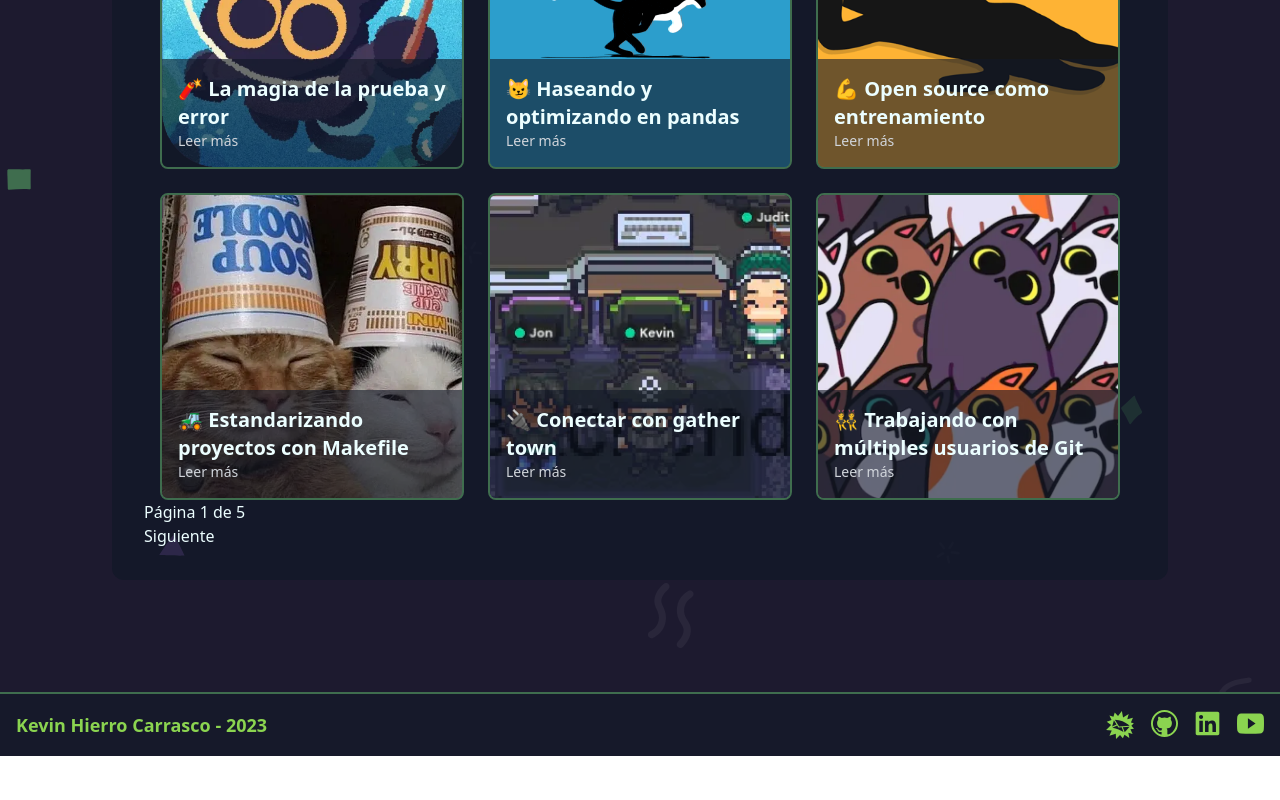
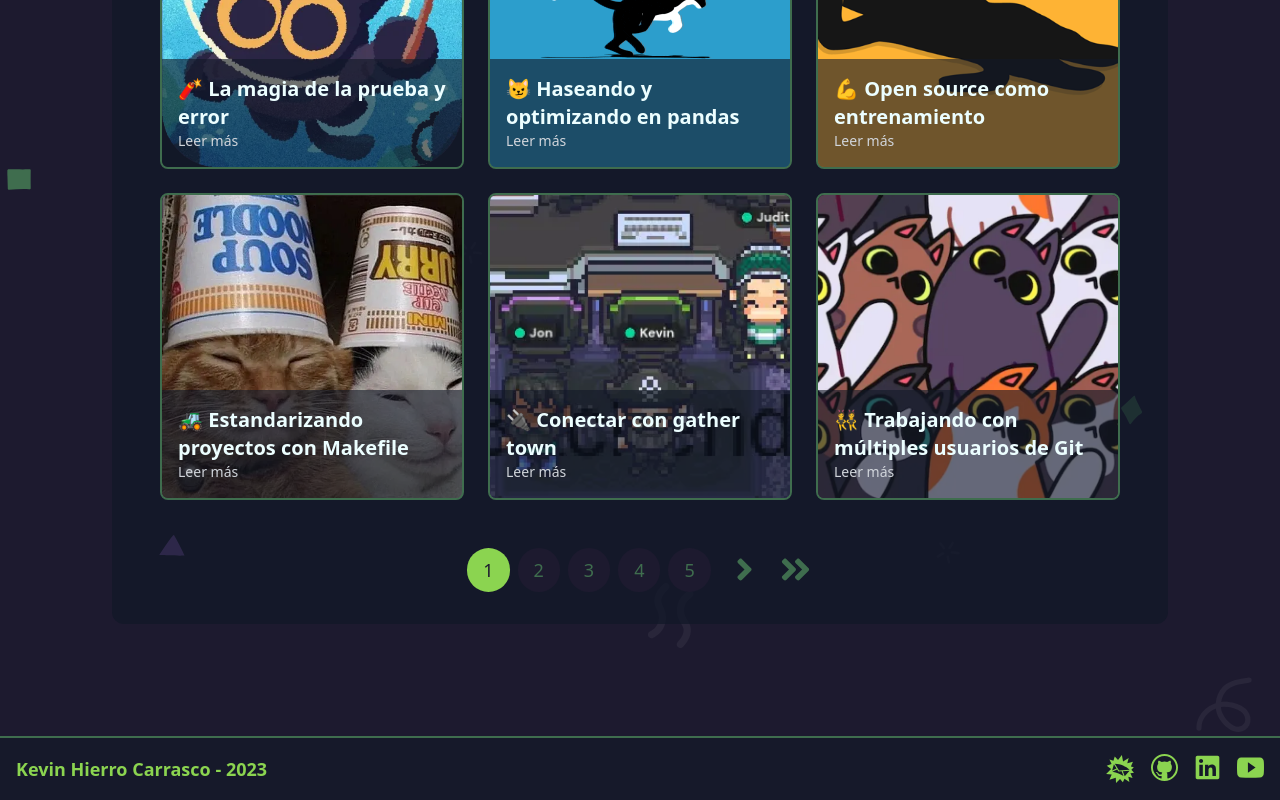
Before and after one commit to Wolfremium13/www.wolfremium.dev, a Next.js app: page /blog/page/1 in a window 1280 px wide. Shown: the part 547-1347 px from the top of the page. Before the commit the page ends 1303 px from the top, so only its background shows below. Built offline with nearby package versions, Linux system fonts and the light colour scheme.

Commit message:
✨ added pagination buttons with styles

```diff
--- /dev/null
+++ b/components/navigation/PaginationNav.tsx
@@ -0,0 +1,71 @@
+import Link from "next/link";
+import {
+  FaAngleDoubleLeft,
+  FaAngleDoubleRight,
+  FaAngleLeft,
+  FaAngleRight,
+} from "react-icons/fa";
+
+type PaginationNavProps = {
+  page: number;
+  totalPages: number;
+};
+
+const PaginationNav: React.FC<PaginationNavProps> = ({ page, totalPages }) => {
+  return (
+    <div className="flex justify-center items-center space-x-4 mt-12">
+      {/* Ir a la primera página */}
+      {page > 1 && (
+        <Link href={`/blog/page/1`}>
+          <p className="text-darkGreen hover:text-lightGreen cursor-pointer">
+            <FaAngleDoubleLeft size={35} />
+          </p>
+        </Link>
+      )}
+
+      {/* Ir a la página anterior */}
+      {page > 1 && (
+        <Link href={`/blog/page/${page - 1}`}>
+          <p className="text-darkGreen hover:text-lightGreen cursor-pointer">
+            <FaAngleLeft size={35} />
+          </p>
+        </Link>
+      )}
+
+      <div className="hidden sm:flex space-x-2">
+        {Array.from({ length: totalPages }, (_, i) => i + 1).map((num) => (
+          <Link key={num} href={`/blog/page/${num}`}>
+            <p
+              className={`px-4 py-2 text-lg rounded-full cursor-pointer ${
+                page === num
+                  ? "bg-lightGreen text-darkViolet"
+                  : "bg-darkViolet text-darkGreen hover:text-lightGreen"
+              }`}
+            >
+              {num}
+            </p>
+          </Link>
+        ))}
+      </div>
+
+      {/* Ir a la página siguiente */}
+      {page < totalPages && (
+        <Link href={`/blog/page/${page + 1}`}>
+          <p className="text-darkGreen hover:text-lightGreen cursor-pointer">
+            <FaAngleRight size={35} />
+          </p>
+        </Link>
+      )}
+
+      {/* Ir a la última página */}
+      {page < totalPages && (
+        <Link href={`/blog/page/${totalPages}`}>
+          <p className="text-darkGreen hover:text-lightGreen cursor-pointer">
+            <FaAngleDoubleRight size={35} />
+          </p>
+        </Link>
+      )}
+    </div>
+  );
+};
+export { PaginationNav };
--- a/pages/blog/page/[number].tsx
+++ b/pages/blog/page/[number].tsx
@@ -1,10 +1,10 @@
 import fs from "fs";
 import path from "path";
 import matter from "gray-matter";
-import Link from "next/link";
 import { Layout } from "@/components/page/Layout";
 import { Card } from "@/components/page/Card";
 import { PostPreview } from "@/components/navigation/PostPreview";
+import { PaginationNav } from "@/components/navigation/PaginationNav";
 
 type Post = {
   title: string;
@@ -35,26 +35,7 @@ export default function Blog({ posts, page, totalPages }: BlogProps) {
           ))}
         </div>
 
-        <div>
-          {/* Botón "Anterior" */}
-          {page > 1 && (
-            <Link href={`/blog/page/${page - 1}`}>
-              <p>Anterior</p>
-            </Link>
-          )}
-
-          {/* Mostrar el número de página actual */}
-          <span>
-            Página {page} de {totalPages}
-          </span>
-
-          {/* Botón "Siguiente" */}
-          {page < totalPages && (
-            <Link href={`/blog/page/${page + 1}`}>
-              <p>Siguiente</p>
-            </Link>
-          )}
-        </div>
+        <PaginationNav page={page} totalPages={totalPages} />
       </Card>
     </Layout>
   );
```
